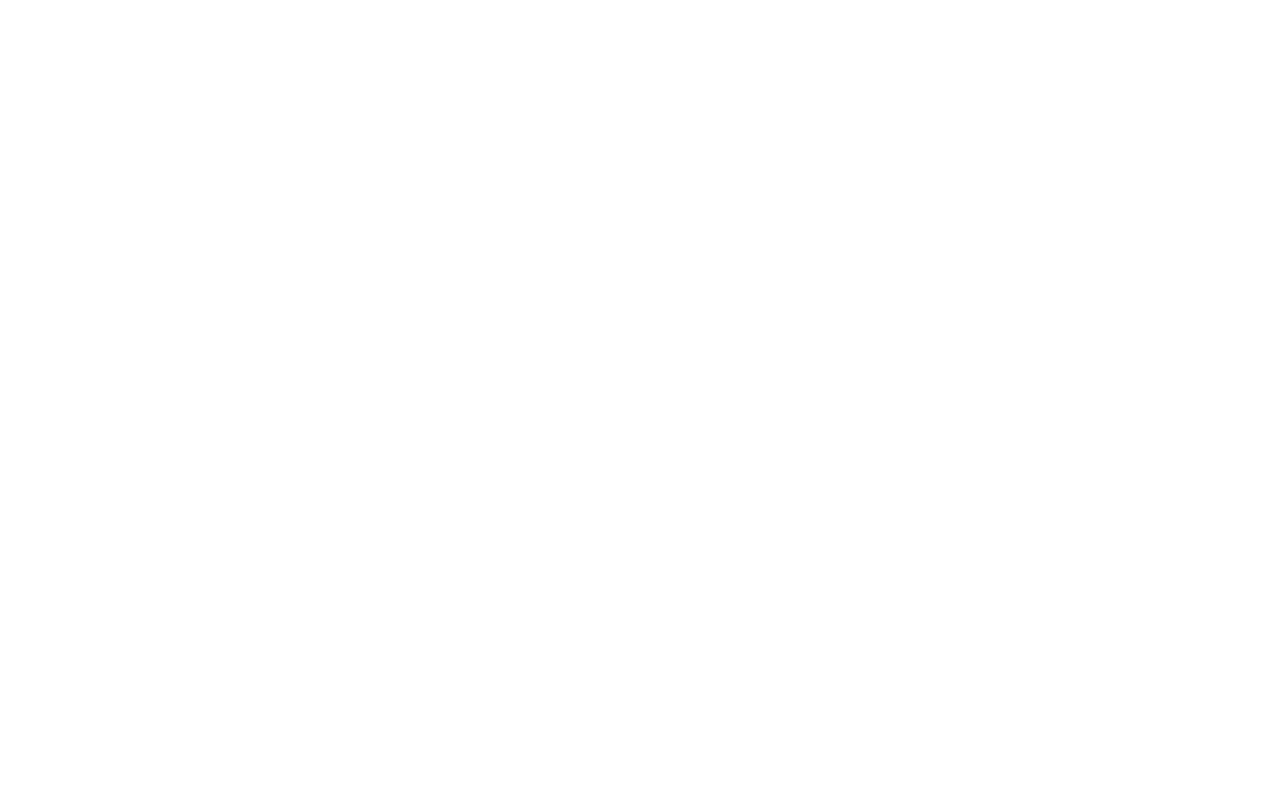
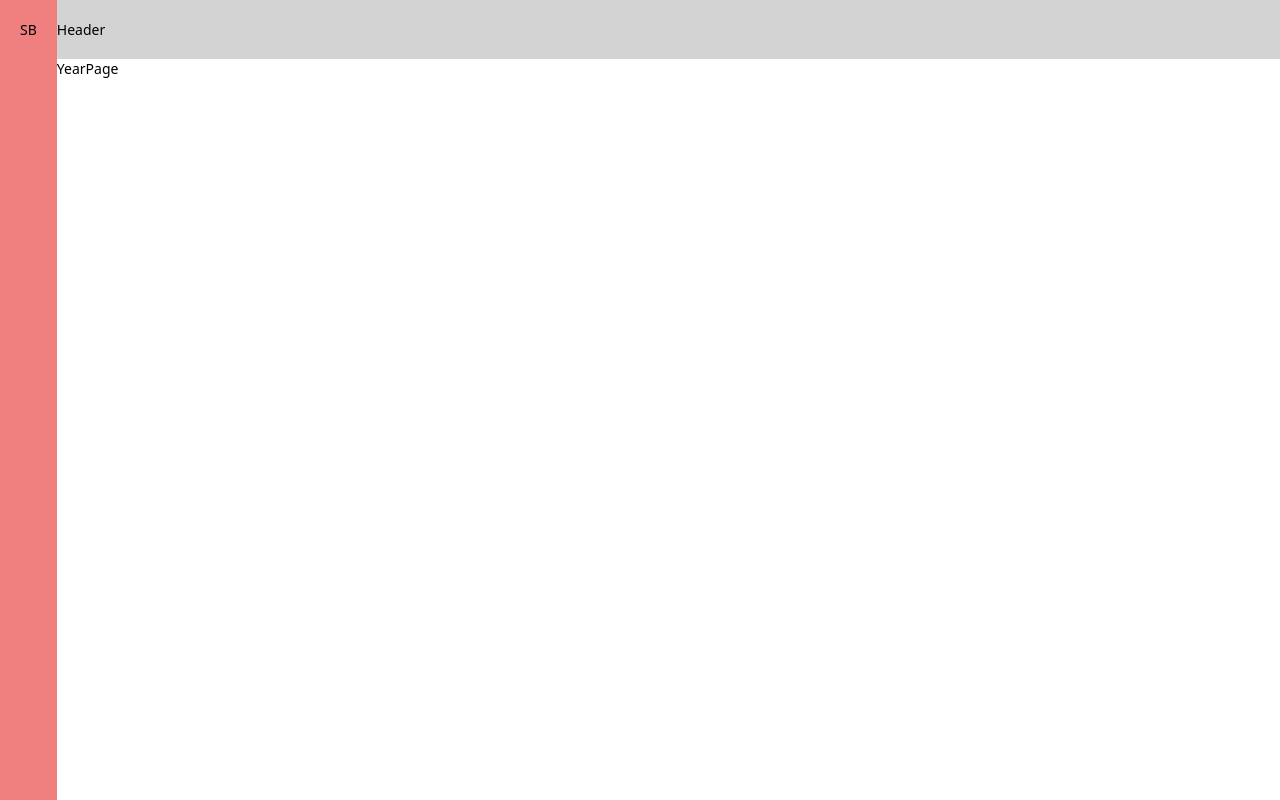
Before and after one commit to Erball-M/Calendar, a React (Vite) app: page /1 in a window 1280 px wide. Before the commit this address had no page. Built offline with nearby package versions, Linux system fonts and the light colour scheme.

Commit message:
refactored paths of Routes

```diff
--- a/src/App.jsx
+++ b/src/App.jsx
@@ -8,10 +8,10 @@
     <Routes>
       <Route path='/' element={<Layout />}>
         <Route index element={<MonthPage />} />
-        <Route path='year/:year' element={<YearPage />} />
-        <Route path='month/:year/:month' element={<MonthPage />} />
-        <Route path='year/:year/:month/:week' element={<WeekPage />} />
-        <Route path='year/:year/:month/:day' element={<DayPage />} />
+        <Route path=':year' element={<YearPage />} />
+        <Route path=':year/:month' element={<MonthPage />} />
+        <Route path=':year/:month/:day' element={<DayPage />} />
+        <Route path=':year/:month/week/:week' element={<WeekPage />} />
       </Route>
     </Routes>
   )
```
